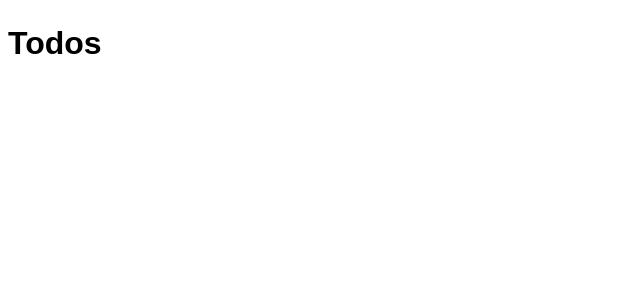
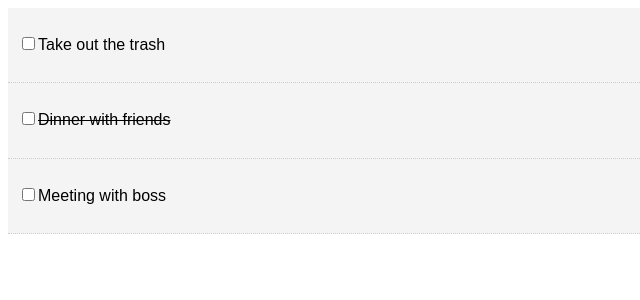
Before and after one commit to AndreGPilakis/react-todo, a React (Create React App) app: page / in a window 1280 px wide. Shown: the top 300 px of the page, without its empty margins (0-640 px from the left). Built offline with nearby package versions, Linux system fonts and the light colour scheme; the HTML template or start-up script is replaced by a standard one.

Commit message:
added destructuring

```diff
--- a/src/App.js
+++ b/src/App.js
@@ -14,7 +14,7 @@
     {
       id: 2,
       title: 'Dinner with friends',
-      completed: false
+      completed: true
     },
     {
       id: 3,
@@ -23,11 +23,15 @@
     }
   ]
 }
+
+markComplete = (id) => {
+  console.log(id);
+}
+
 render(){
-  console.log(this.state.todos)
   return(
     <div className="App">
-      <Todos />
+      <Todos todos={this.state.todos} markComplete={this.markComplete}/>
     </div>
   );
 }
--- /dev/null
+++ b/src/components/TodoItem.js
@@ -0,0 +1,39 @@
+import React, { Component } from 'react'
+import PropTypes from 'prop-types';
+
+export class TodoItem extends Component {
+getStyle = () =>{
+    return {
+        background: '#f4f4f4',
+        padding: '10px',
+        borderBottom: '1px #ccc dotted',
+        textDecoration: this.props.todo.completed ? 'line-through' : 'none'
+    }
+}
+
+markComplete = (e) => {
+    console.log(this.props)
+}
+
+    render() {
+        //Destructure
+        const {id, title } = this.props.todo;
+        return (
+            <div style={this.getStyle()}>
+                <p>
+                    <input type="checkbox" onChange={this.props.markComplete.bind
+                        (this, id)}/>
+                    {title}
+                </p>
+            </div>
+        )
+    }
+}
+
+//Prop Types
+TodoItem.propTypes = {
+    todo: PropTypes.object.isRequired
+  }
+
+
+export default TodoItem
--- a/src/components/Todos.js
+++ b/src/components/Todos.js
@@ -1,12 +1,21 @@
-import React from 'react';
+import React,{Component} from 'react';
+import TodoItem from './TodoItem';
+import PropTypes from 'prop-types';
 
 
-function Todos() {
-  return (
-    <div>
-      <h1>Todos</h1>
-    </div>
-  );
+class Todos extends Component {
+
+
+  render(){
+    return this.props.todos.map((todo) => (
+    <TodoItem key={todo.id} todo={todo} markComplete={this.props.markComplete}/>
+    ));
+  }
+}
+
+//Prop Types
+Todos.propTypes = {
+  todos: PropTypes.array.isRequired
 }
 
 export default Todos;
```
